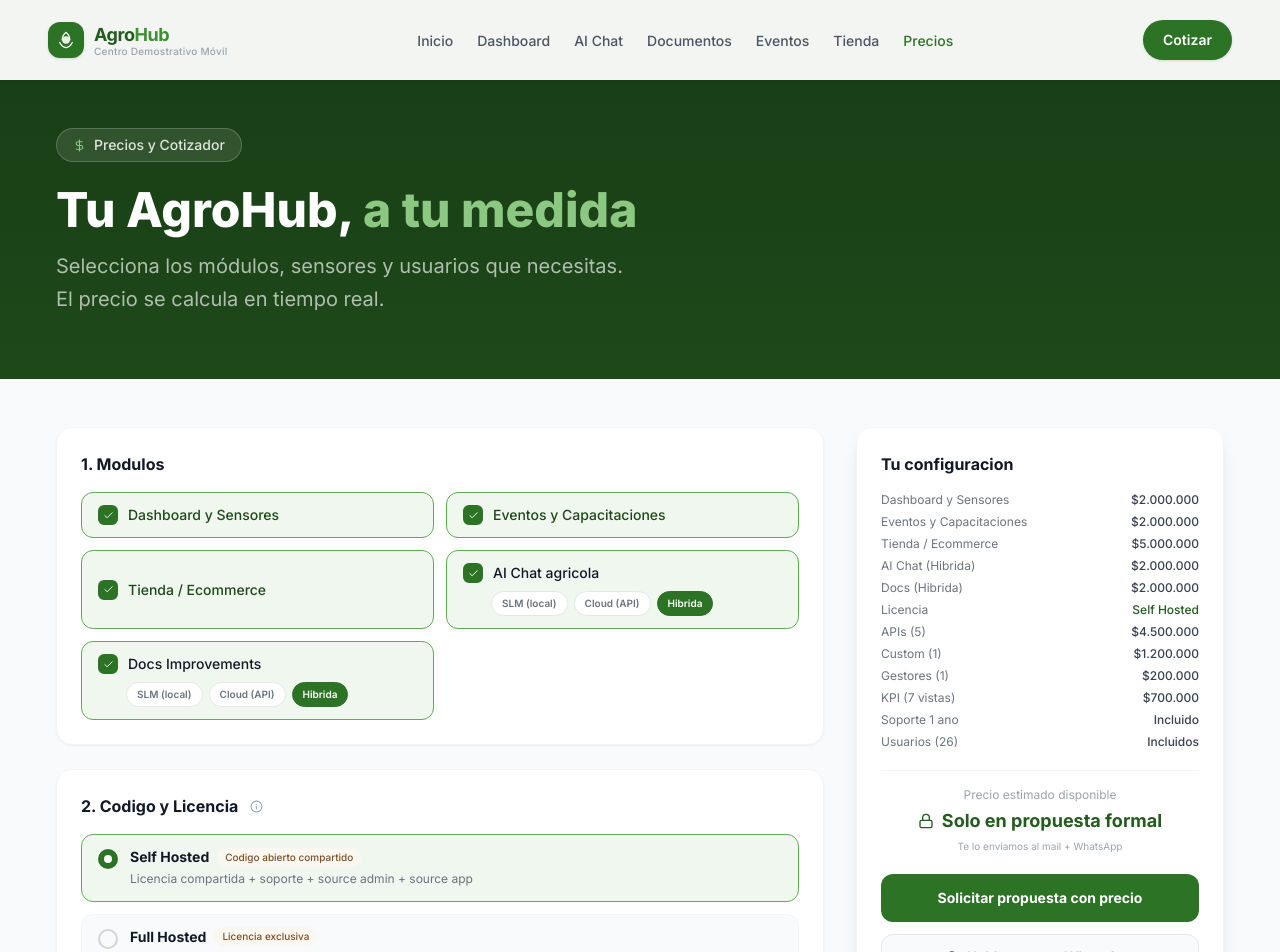
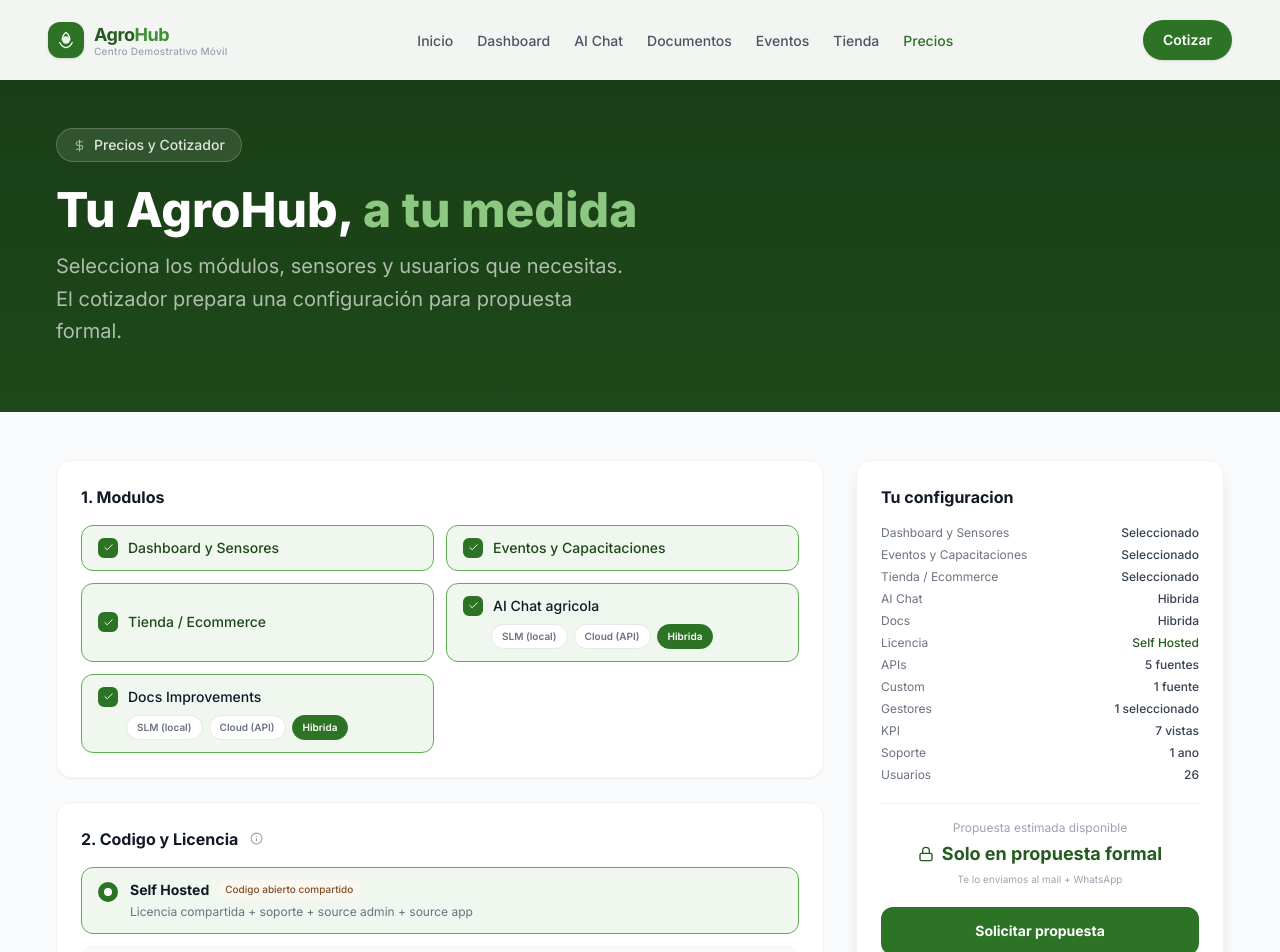
Before and after one commit to templateschile/Agrohub, a React (Vite) app: page /precios in a window 1280 px wide. Shown: the top 952 px of the page. Built offline with nearby package versions, Linux system fonts and the light colour scheme.

Commit message:
Hide pricing amounts in cotizador

```diff
--- a/src/pages/Precios.jsx
+++ b/src/pages/Precios.jsx
@@ -1,17 +1,11 @@
-import { useState, useMemo } from "react"
+import { useState } from "react"
 import { Check, DollarSign, ChevronDown, ChevronUp, Info, Lock, MessageCircle } from "lucide-react"
 import ContactModal from "../components/ContactModal"
 
-const PRECIO_API      = 900000
-const PRECIO_NO_API   = 1200000
-const PRECIO_SENSOR   = 200000
-const PRECIO_VISTA    = 100000
-const PRECIO_SOPORTE  = 5000000
-
 const MODULOS = [
-  { id: "dashboard", label: "Dashboard y Sensores",   precio: 2000000 },
-  { id: "eventos",   label: "Eventos y Capacitaciones",precio: 2000000 },
-  { id: "tienda",    label: "Tienda / Ecommerce",       precio: 5000000 },
+  { id: "dashboard", label: "Dashboard y Sensores" },
+  { id: "eventos",   label: "Eventos y Capacitaciones" },
+  { id: "tienda",    label: "Tienda / Ecommerce" },
 ]
 
 const MODOS_AI   = ["SLM (local)", "Cloud (API)", "Hibrida"]
@@ -48,30 +42,6 @@ const SENSORES = [
 
 const SOPORTE_OPCIONES = [1,2,3,4,5]
 
-function CLP(n) {
-  return "$" + n.toLocaleString("es-CL")
-}
-
-function calcularPrecio(modulos, aiActivo, docsActivo, fuentesApi, fuentesSinApi, sensores, vistasKpi, soporte, admins, agricultores, asesores) {
-  let total = 0
-  modulos.forEach(id => {
-    const m = MODULOS.find(x => x.id === id)
-    if (m) total += m.precio
-  })
-  if (aiActivo)   total += 2000000
-  if (docsActivo) total += 2000000
-  total += fuentesApi    * PRECIO_API
-  total += fuentesSinApi * PRECIO_NO_API
-  total += sensores.length * PRECIO_SENSOR
-  total += vistasKpi     * PRECIO_VISTA
-  if (soporte > 1) total += (soporte - 1) * PRECIO_SOPORTE
-  const u = admins + agricultores + asesores
-  if (u > 50)  total += 800000
-  if (u > 100) total += 800000
-  if (u > 200) total += 1500000
-  return Math.round(total)
-}
-
 function Tooltip({ text }) {
   return (
     <span className="group relative inline-flex">
@@ -101,15 +71,8 @@ export default function Precios() {
   const [showModal, setShowModal] = useState(false)
   const [sensoresExpanded, setSensoresExpanded] = useState(false)
 
-    const precio = useMemo(
-    () => calcularPrecio(modulos, aiActivo, docsActivo, fuentesApi, fuentesSinApi, sensores, vistasKpi, soporte, admins, agricultores, asesores),
-    [modulos, aiActivo, docsActivo, fuentesApi, fuentesSinApi, sensores, vistasKpi, soporte, admins, agricultores, asesores]
-  )
-
     const toggleModulo = id => setModulos(prev => prev.includes(id) ? prev.filter(x => x !== id) : [...prev, id])
   const toggleSensor  = s  => setSensores(prev => prev.includes(s)  ? prev.filter(x => x !== s)  : [...prev, s])
-
-  const descModulo = null
 
     return (
     <div>
@@ -124,7 +87,7 @@ export default function Precios() {
           </h1>
           <p className="text-white/65 text-xl max-w-xl leading-relaxed">
             Selecciona los módulos, sensores y usuarios que necesitas.
-            El precio se calcula en tiempo real.
+            El cotizador prepara una configuración para propuesta formal.
           </p>
         </div>
       </section>
@@ -219,7 +182,7 @@ export default function Precios() {
                   </div>
                 </div>
 
-                {/* 3. Fuentes externas */}}
+                {/* 3. Fuentes externas */}
                 <div className="bg-white border border-gray-100 rounded-2xl p-6 shadow-sm">
                   <h2 className="font-bold text-gray-900 text-base mb-4">3. Fuentes externas de informacion</h2>
                   <div className="grid grid-cols-1 sm:grid-cols-2 gap-5">
@@ -233,7 +196,7 @@ export default function Precios() {
                         <span className="w-8 text-center font-bold text-gray-900">{fuentesApi}</span>
                         <button onClick={() => setFuentesApi(v => v+1)} className="w-8 h-8 bg-gray-100 rounded-lg font-bold text-gray-700 hover:bg-gray-200 transition-colors">+</button>
                       </div>
-                      <p className="text-xs text-gray-400 mt-1">Precio según integración</p>
+                      <p className="text-xs text-gray-400 mt-1">Según integración</p>
                     </div>
                     <div>
                       <label className="flex items-center text-sm font-medium text-gray-700 mb-2">
@@ -245,7 +208,7 @@ export default function Precios() {
                         <span className="w-8 text-center font-bold text-gray-900">{fuentesSinApi}</span>
                         <button onClick={() => setFuentesSinApi(v => v+1)} className="w-8 h-8 bg-gray-100 rounded-lg font-bold text-gray-700 hover:bg-gray-200 transition-colors">+</button>
                       </div>
-                      <p className="text-xs text-gray-400 mt-1">Precio según desarrollo</p>
+                      <p className="text-xs text-gray-400 mt-1">Según desarrollo</p>
                     </div>
                   </div>
                 </div>
@@ -280,7 +243,7 @@ export default function Precios() {
                   </div>
                 </div>
 
-                                {/* 5. Vistas KPI */}}
+                                {/* 5. Vistas KPI */}
                 <div className="bg-white border border-gray-100 rounded-2xl p-6 shadow-sm">
                   <div className="flex items-center gap-2 mb-1">
                     <h2 className="font-bold text-gray-900 text-base">5. Vistas KPI por sensor</h2>
@@ -295,7 +258,7 @@ export default function Precios() {
                   <p className="text-xs text-gray-400 mt-2">{vistasKpi} vistas activas</p>
                 </div>
 
-                {/* 6. Soporte */}}
+                {/* 6. Soporte */}
                 <div className="bg-white border border-gray-100 rounded-2xl p-6 shadow-sm">
                   <h2 className="font-bold text-gray-900 text-base mb-4">6. Anos de soporte incluido</h2>
                   <div className="flex gap-3 flex-wrap">
@@ -350,64 +313,64 @@ export default function Precios() {
                                       {modulos.map(id => {
                                         const m = MODULOS.find(x => x.id === id)
                                         return m ? (
-                                          <div key={id} className="flex justify-between">
+                                          <div key={id} className="flex justify-between gap-3">
                                             <span className="text-gray-500 text-xs">{m.label}</span>
-                                            <span className="font-medium text-gray-700 text-xs">{CLP(m.precio)}</span>
+                                            <span className="font-medium text-gray-700 text-xs">Seleccionado</span>
                                           </div>
                                         ) : null
                                       })}
                                       {aiActivo && (
-                                        <div className="flex justify-between">
-                                          <span className="text-gray-500 text-xs">AI Chat ({modoAi})</span>
-                                          <span className="font-medium text-gray-700 text-xs">{CLP(2000000)}</span>
+                                        <div className="flex justify-between gap-3">
+                                          <span className="text-gray-500 text-xs">AI Chat</span>
+                                          <span className="font-medium text-gray-700 text-xs">{modoAi}</span>
                                         </div>
                                       )}
                                       {docsActivo && (
-                                        <div className="flex justify-between">
-                                          <span className="text-gray-500 text-xs">Docs ({modoDocs})</span>
-                                          <span className="font-medium text-gray-700 text-xs">{CLP(2000000)}</span>
+                                        <div className="flex justify-between gap-3">
+                                          <span className="text-gray-500 text-xs">Docs</span>
+                                          <span className="font-medium text-gray-700 text-xs">{modoDocs}</span>
                                         </div>
                                       )}
-                                      <div className="flex justify-between">
+                                      <div className="flex justify-between gap-3">
                                         <span className="text-gray-500 text-xs">Licencia</span>
                                         <span className="font-medium text-agro-green-700 text-xs">{LICENCIAS.find(l=>l.id===licencia)?.label}</span>
                                       </div>
                                       {fuentesApi > 0 && (
-                                        <div className="flex justify-between">
-                                          <span className="text-gray-500 text-xs">APIs ({fuentesApi})</span>
-                                          <span className="font-medium text-gray-700 text-xs">{CLP(fuentesApi*PRECIO_API)}</span>
+                                        <div className="flex justify-between gap-3">
+                                          <span className="text-gray-500 text-xs">APIs</span>
+                                          <span className="font-medium text-gray-700 text-xs">{fuentesApi} fuente{fuentesApi>1?"s":""}</span>
                                         </div>
                                       )}
                                       {fuentesSinApi > 0 && (
-                                        <div className="flex justify-between">
-                                          <span className="text-gray-500 text-xs">Custom ({fuentesSinApi})</span>
-                                          <span className="font-medium text-gray-700 text-xs">{CLP(fuentesSinApi*PRECIO_NO_API)}</span>
+                                        <div className="flex justify-between gap-3">
+                                          <span className="text-gray-500 text-xs">Custom</span>
+                                          <span className="font-medium text-gray-700 text-xs">{fuentesSinApi} fuente{fuentesSinApi>1?"s":""}</span>
                                         </div>
                                       )}
                                       {sensores.length > 0 && (
-                                        <div className="flex justify-between">
-                                          <span className="text-gray-500 text-xs">Gestores ({sensores.length})</span>
-                                          <span className="font-medium text-gray-700 text-xs">{CLP(sensores.length*PRECIO_SENSOR)}</span>
+                                        <div className="flex justify-between gap-3">
+                                          <span className="text-gray-500 text-xs">Gestores</span>
+                                          <span className="font-medium text-gray-700 text-xs">{sensores.length} seleccionado{sensores.length>1?"s":""}</span>
                                         </div>
                                       )}
                                       {vistasKpi > 0 && (
-                                        <div className="flex justify-between">
-                                          <span className="text-gray-500 text-xs">KPI ({vistasKpi} vistas)</span>
-                                          <span className="font-medium text-gray-700 text-xs">{CLP(vistasKpi*PRECIO_VISTA)}</span>
+                                        <div className="flex justify-between gap-3">
+                                          <span className="text-gray-500 text-xs">KPI</span>
+                                          <span className="font-medium text-gray-700 text-xs">{vistasKpi} vistas</span>
                                         </div>
                                       )}
-                                      <div className="flex justify-between">
-                                        <span className="text-gray-500 text-xs">Soporte {soporte} ano{soporte>1?"s":""}</span>
-                                        <span className="font-medium text-gray-700 text-xs">{soporte===1?"Incluido":CLP((soporte-1)*PRECIO_SOPORTE)}</span>
+                                      <div className="flex justify-between gap-3">
+                                        <span className="text-gray-500 text-xs">Soporte</span>
+                                        <span className="font-medium text-gray-700 text-xs">{soporte} ano{soporte>1?"s":""}</span>
                                       </div>
-                                      <div className="flex justify-between">
-                                        <span className="text-gray-500 text-xs">Usuarios ({admins+agricultores+asesores})</span>
-                                        <span className="font-medium text-gray-700 text-xs">{admins+agricultores+asesores>200?CLP(3100000):admins+agricultores+asesores>100?CLP(1600000):admins+agricultores+asesores>50?CLP(800000):"Incluidos"}</span>
+                                      <div className="flex justify-between gap-3">
+                                        <span className="text-gray-500 text-xs">Usuarios</span>
+                                        <span className="font-medium text-gray-700 text-xs">{admins+agricultores+asesores}</span>
                                       </div>
                                     </div>
 
                   <div className="border-t border-gray-100 pt-4 mb-5 text-center">
-                    <p className="text-xs text-gray-400 mb-1">Precio estimado disponible</p>
+                    <p className="text-xs text-gray-400 mb-1">Propuesta estimada disponible</p>
                     <div className="flex items-center justify-center gap-2 text-agro-green-700 font-bold text-lg">
                       <Lock size={16}/> Solo en propuesta formal
                     </div>
@@ -415,13 +378,13 @@ export default function Precios() {
                   </div>
 
                   <button onClick={() => setShowModal(true)} className="block w-full text-center bg-agro-green-600 hover:bg-agro-green-700 text-white font-bold py-3.5 rounded-xl transition-colors text-sm mb-3">
-                    Solicitar propuesta con precio
+                    Solicitar propuesta
                   </button>
                   <a href="https://wa.me/56987561075" target="_blank" rel="noopener noreferrer" className="flex items-center justify-center gap-2 w-full bg-gray-50 hover:bg-gray-100 text-gray-700 font-semibold py-3 rounded-xl transition-colors text-sm border border-gray-200">
                     <MessageCircle size={14}/> Hablamos por WhatsApp
                   </a>
                   <p className="text-[10px] text-gray-400 text-center mt-3 leading-relaxed">
-                    El precio final se confirma tras diagnostico tecnico.
+                    La propuesta final se confirma tras diagnostico tecnico.
                   </p>
                 </div>
               </div>
@@ -432,26 +395,25 @@ export default function Precios() {
             {showModal && (
         <ContactModal
           onClose={() => setShowModal(false)}
-          titulo="Solicitar propuesta con precio"
-          subtitulo="Te enviamos el detalle completo con precio al mail y WhatsApp."
+          titulo="Solicitar propuesta"
+          subtitulo="Te enviamos el detalle de la configuración al mail y WhatsApp."
           origen={(() => {
             const lineas = []
             modulos.forEach(id => {
               const m = MODULOS.find(x => x.id === id)
-              if (m) lineas.push(`✅ ${m.label}: ${CLP(m.precio)}`)
+              if (m) lineas.push(`✅ ${m.label}`)
             })
-            if (aiActivo)   lineas.push(`✅ AI Chat agricola (${modoAi}): ${CLP(2000000)}`)
-            if (docsActivo) lineas.push(`✅ Docs Improvements (${modoDocs}): ${CLP(2000000)}`)
+            if (aiActivo)   lineas.push(`✅ AI Chat agricola (${modoAi})`)
+            if (docsActivo) lineas.push(`✅ Docs Improvements (${modoDocs})`)
             const lic = LICENCIAS.find(l => l.id === licencia)
-            lineas.push(`📄 Licencia: ${lic?.label} - ${lic?.desc}`)
-            if (fuentesApi > 0)    lineas.push(`🔗 Fuentes API REST (${fuentesApi}): ${CLP(fuentesApi * PRECIO_API)}`)
-            if (fuentesSinApi > 0) lineas.push(`🔧 Fuentes sin API custom (${fuentesSinApi}): ${CLP(fuentesSinApi * PRECIO_NO_API)}`)
-            if (sensores.length > 0) lineas.push(`📡 Gestores sensores (${sensores.length}): ${sensores.join(', ')} - ${CLP(sensores.length * PRECIO_SENSOR)}`)
-            if (vistasKpi > 0) lineas.push(`📊 Vistas KPI (${vistasKpi}): ${CLP(vistasKpi * PRECIO_VISTA)}`)
-            lineas.push(`🛠 Soporte ${soporte} ano${soporte>1?'s':''}: ${soporte === 1 ? 'Incluido' : CLP((soporte-1)*PRECIO_SOPORTE) + ' extra'}`)
+            lineas.push(`📄 Licencia: ${lic?.label}`)
+            if (fuentesApi > 0)    lineas.push(`🔗 Fuentes API REST: ${fuentesApi}`)
+            if (fuentesSinApi > 0) lineas.push(`🔧 Fuentes sin API custom: ${fuentesSinApi}`)
+            if (sensores.length > 0) lineas.push(`📡 Gestores sensores: ${sensores.join(', ')}`)
+            if (vistasKpi > 0) lineas.push(`📊 Vistas KPI: ${vistasKpi}`)
+            lineas.push(`🛠 Soporte: ${soporte} ano${soporte>1?'s':''}`)
             const u = admins + agricultores + asesores
             lineas.push(`👥 Usuarios: ${u} (${admins} admins, ${agricultores} agricultores, ${asesores} asesores)`)
-            lineas.push(`💰 TOTAL ESTIMADO: ${CLP(precio)}`)
             return lineas.join(' | ')
           })()}
           whatsappMsg={(() => {
```
